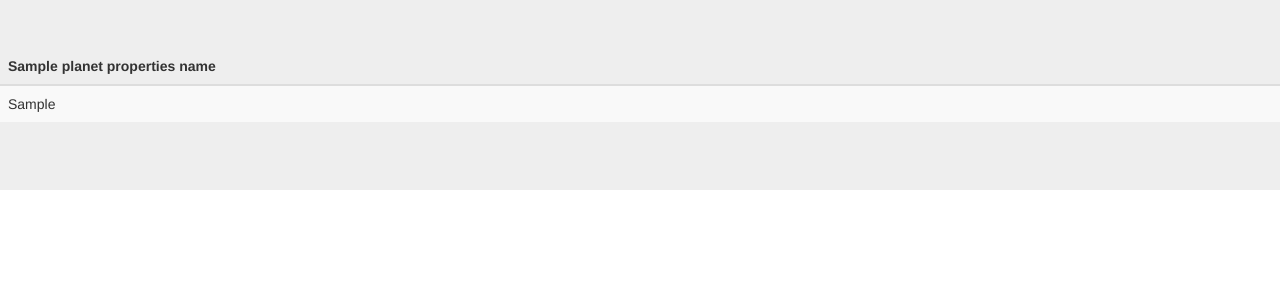
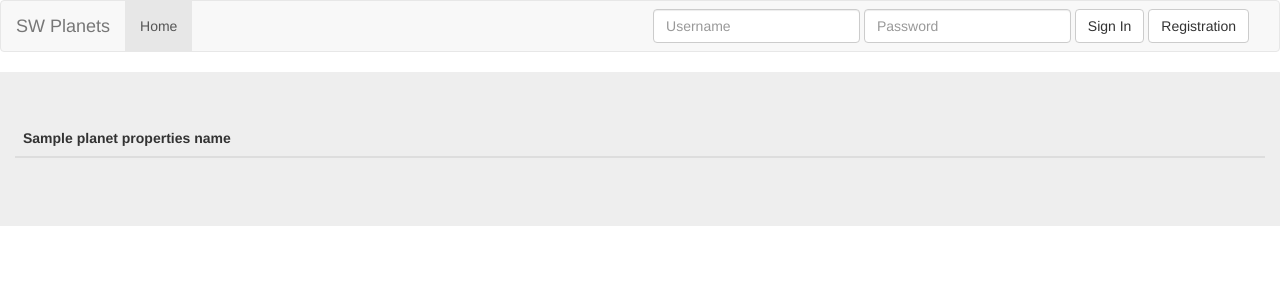
Before and after one commit to bekor/the-world-of-star-wars, a Flask app: template templates/planets.html in a window 1280 px wide. Shown: the top 300 px of the page. Run offline with Flask 2, Linux system fonts and the light colour scheme; the template is opened without the code that fills it: most values are stand-ins (such as "Sample title", 1, 10 or a date in 2020); lists and menus that the app fills with data are empty; some libraries are stand-ins or nearby versions.

Commit message:
Planets and residents from swapi.co listing in tables and in modals

```diff
--- a/main.py
+++ b/main.py
@@ -1,24 +1,19 @@
-from flask import Flask, session, redirect, url_for, escape, request, render_template
+from flask import Flask, session, redirect, url_for, escape, request, render_template, json
 from flask_restful import Resource, Api
-from werkzeug.security import generate_password_hash, check_password_hash
+from hash_helper import set_password_hash, check_password
+from database_manager import query_handler
 import os
 
 app = Flask(__name__)
 api = Api(app)
 
+
 @app.route('/')
 def index():
-    print(session)
     if 'username' in session:
-        return 'Logged in as %s' % escape(session['username'])
-    return 'You are not logged in'
+        return render_template('list.html')
+    return render_template('index.html')
 
-def set_password_hash(password):
-    pw_hash = generate_password_hash(password)
-    return pw_hash
-
-def check_password(self, password):
-        return check_password_hash(self.pw_hash, password)
 
 @app.route('/login', methods=['GET', 'POST'])
 def login():
@@ -35,6 +30,7 @@ def login():
         </form>
     '''
 
+
 @app.route('/logout')
 def logout():
     # remove the username from the session if it's there
@@ -44,24 +40,24 @@ def logout():
 # set the secret key.  keep this really secret:
 app.secret_key = 'A0Zr98j/3yX R~XHH!jmN]LWX/,?RT'
 
+
 @app.route('/list')
 def home():
+    planet_properties_name = ["Name", "Diameter in KM", "Climate", "Terrain",
+                              "Surface water", "Population", "Residents"]
     if 'username' in session:
-        planet_properties_name = ["Name", "Diameter in KM", "Climate", "Terrain",
-                                "Surface water", "Population", "Residents"]
-        return render_template('planets.html', planet_properties_name=planet_properties_name)
+        return render_template('planets.html',
+                               planet_properties_name=planet_properties_name,
+                               )
     else:
-        return redirect(url_for('login'))
+        return render_template('planets.html',
+                               planet_properties_name=planet_properties_name,
+                               )
 
-
-# @app.route('/board/<int:board_id>')
-# def about(board_id):
-#     menu_items = "Add new card"
-#     return render_template('board_details.html', create_object=menu_items)
 
 class Document(Resource):
     def get(self):
-        return {'hello' : 'world'}
+        return {'hello': 'world'}
 
 api.add_resource(Document, '/document')
 
--- /dev/null
+++ b/static/js/main.js
@@ -0,0 +1,17 @@
+
+function main(){
+    $('#registrationModal').hide();
+    $('#residentModal').hide();
+
+    $('.modal').on('hidden.bs.modal', function(){
+        $('input').text("");
+        $('#residenceBody').html("");
+    })
+
+    $('#registrationButton').click(function() {
+        $('#registrationModal').modal('show');
+    });
+
+}
+
+$(document).ready(main)
--- /dev/null
+++ b/static/js/planets.js
@@ -0,0 +1,79 @@
+function planets(){
+    getPlanets();
+
+}
+
+function getPlanets(){
+    var planetResults;
+    $.ajax({
+        dataType: "json",
+        url: "http://swapi.co/api/planets",
+        success: function (response) {
+            getPlanetsCallback(response.results);
+        },
+        fail: function(data, status){
+            console.log(status)
+        }
+    });
+    return planetResults;
+}
+
+function getPlanetsCallback(planetsArray){
+    planetAttrsName = ['name', 'diameter',
+                       'climate', 'terrain',
+                       'surface_water', 'population',
+                       'residents'];
+    for(let i = 0; i < planetsArray.length; i++){
+        generatePlanetRow(planetsArray[i], planetAttrsName);
+    }
+}
+
+function generatePlanetRow(planetAttribute, attributeNames) {
+    var planetHtmlId = planetAttribute.name.slice(0,2) + planetAttribute.orbital_period;
+    let generateRow = $('<tr>').attr('id', planetHtmlId);
+    $(generateRow).appendTo('tbody');
+    for(let i = 0; i< attributeNames.length; i++) {
+        let palnetAtr;
+        if(i == attributeNames.length-1) {
+            let residents = planetAttribute[attributeNames[i]];
+            var resAttr = valueResidtensButton(residents)
+            if(resAttr.peopleId.length > 0){
+                palnetAtr = $(generateRow)
+                                    .append($('<td>')
+                                        .append($('<button>')
+                                            .attr('class', 'residentsButton')
+                                            .attr('data-residence', planetAttribute.name)
+                                            .attr('data-peopleId', resAttr.peopleId)
+                                            .text(resAttr.text)
+                                        )
+                                    );
+            } else {
+                palnetAtr = $(generateRow)
+                                    .append($('<td>').text(resAttr.text));
+            }
+            $(palnetAtr).appendTo(generateRow);
+        } else {
+            palnetAtr = $(generateRow)
+                                .append($('<td>').text(planetAttribute[attributeNames[i]]));
+            $(palnetAtr).appendTo(generateRow);
+        }
+    }
+}
+
+function valueResidtensButton(residents){
+    let residentText, peopleId = [];
+    if(residents.length<1) {
+        residentText = 'Not known residents';
+    } else {
+        residentText = residents.length + ' residents';
+        for(let j = 0; j < residents.length; j++){
+            peopleId.push(residents[j]);
+        }
+    }
+    return {
+        text: residentText,
+        peopleId: peopleId
+    };
+}
+
+planets();
--- /dev/null
+++ b/static/js/residents.js
@@ -0,0 +1,58 @@
+function residents(){
+    var residentArray, residenceName;
+    $(document).on('click', '.residentsButton', function(event) {
+        $('#residenceTitle').text("");
+
+        residentArray = $(this).data('peopleid').split(",");
+        console.log(residentArray)
+        residenceName = $(this).data('residence');
+        console.log(residenceName)
+        $('#residenceTitle').text("Residents of " + residenceName);
+
+        people(residentArray, residenceName);
+        $('#residentModal').modal('show');
+    });
+
+}
+
+function people(residenceArray){
+    residLeng = residenceArray.length
+    if(residLeng > 0){
+        for(let i = 0; i < residLeng; i++){
+            getPersonAttr(residenceArray[i]);
+        }
+    } else {
+        console.log("Something went wrong" + residenceArray);
+    }
+}
+
+function getPersonAttr(personRout){
+    $.getJSON(personRout, function(response){
+        getPersonCallback(response);
+    })
+}
+
+function getPersonCallback(personObj){
+    personAttrsName = ['name', 'height',
+                       'mass', 'skin_color',
+                       'hair_color', 'eye_color',
+                       'birth_year', 'gender'];
+    generateResidentsRow(personObj, personAttrsName);
+}
+
+function generateResidentsRow(personObj, personAttrsName){
+    var personHtmlId = "person" + personObj.url.slice(27,-1);
+    let generateRow = $('<tr>').attr('id', personHtmlId);
+    $(generateRow).appendTo('#residenceBody');
+    for(let i = 0; i< personAttrsName.length; i++) {
+        var personCol;
+        var personAttr = personObj[personAttrsName[i]];
+        personCol = $(generateRow)
+                            .append($('<td>')
+                                .text(personAttr)
+                            );
+        $(personCol).appendTo(generateRow);
+    }
+}
+
+residents();
--- a/templates/layout.html
+++ b/templates/layout.html
@@ -1,15 +1,22 @@
 <!DOCTYPE html>
 <html>
     <head>
-        <script src="https://ajax.googleapis.com/ajax/libs/jquery/3.2.1/jquery.min.js"></script>
+        <script src="https://ajax.googleapis.com/ajax/libs/jquery/3.2.1/jquery.min.js" defer></script>
+        <script src="https://maxcdn.bootstrapcdn.com/bootstrap/3.3.7/js/bootstrap.min.js" integrity="sha384-Tc5IQib027qvyjSMfHjOMaLkfuWVxZxUPnCJA7l2mCWNIpG9mGCD8wGNIcPD7Txa" crossorigin="anonymous" defer></script>
         <link rel="stylesheet" href="https://maxcdn.bootstrapcdn.com/bootstrap/3.3.7/css/bootstrap.min.css" integrity="sha384-BVYiiSIFeK1dGmJRAkycuHAHRg32OmUcww7on3RYdg4Va+PmSTsz/K68vbdEjh4u" crossorigin="anonymous">
         <title>{% block title %}{% endblock %}</title>
+        <script src="{{ url_for('static', filename='js/main.js') }}" defer></script>
+        <!--<link rel="stylesheet" type="text/css" href="{{ url_for('static', filename='css/style.css') }}">-->
     </head>
     <body>
+        {% block navbar %}{% endblock %}
+        {% include "registration.html" %}
+        {% include "ppl_residents.html" %}
         <div class="jumbotron">
             <div class="container-fluid">
             {% block body %}{% endblock %}
             </div>
         </div>
+
     </body>
 </html>
--- /dev/null
+++ b/templates/nav_bar.html
@@ -0,0 +1,33 @@
+<nav class="navbar navbar-default" role="navigation">
+    <div class="container-fluid">
+        <div class="navbar-header">
+            <button type="button" class="navbar-toggle collapsed" data-toggle="collapse" data-target="#bs-example-navbar-collapse-1" aria-expanded="false">
+                <span class="sr-only">Toggle navigation</span>
+                <span class="icon-bar"></span>
+                <span class="icon-bar"></span>
+                <span class="icon-bar"></span>
+            </button>
+            <a class="navbar-brand" href="#">SW Planets</a>
+        </div>
+        <div class="collapse navbar-collapse" id="bs-example-navbar-collapse-1">
+            <ul class="nav navbar-nav">
+                <li class="active"><a href="/">Home</a></li>
+            </ul>
+            {% if not session.username %}
+            <form class="navbar-form navbar-right" role="form">
+                <div class="form-group">
+                    <input type="text" class="form-control" name="username" placeholder="Username">
+                    <input type="password" class="form-control" name="password" placeholder="Password">
+                </div>
+                <button type="button" class="btn btn-default">Sign In</button>
+                <button type="button" class="btn btn-default" id="registrationButton">Registration</button>
+            </form>
+            {% else %}
+            <div clas="nav-form navbar-right">
+                <p>{{ session.username }}</p>
+                <button type="button" class="btn btn-default">Logout</button>
+            </div>
+            {% endif %}
+        </div>
+    </div>
+</nav>
--- a/templates/planets.html
+++ b/templates/planets.html
@@ -1,9 +1,14 @@
 {% extends "layout.html" %}
 {% block title %}Planets{% endblock %}
+{% block navbar %}
+    {% include 'nav_bar.html' %}
+{% endblock %}
 {% block body %}
-<div class="row">
+<script src="{{ url_for('static', filename='js/planets.js') }}" defer></script>
+<script src="{{ url_for('static', filename='js/residents.js') }}" defer></script>
+
 <div class="table-responsive">
-        <table class="table table-striped">
+    <table class="table table-hover" id="planets_table">
         <thead>
             <tr>
                 {% for planet_property_name in planet_properties_name %}
@@ -11,16 +16,8 @@
                 {% endfor %}
             </tr>
         </thead>
-            <tbody>
-                {% for planet_dataset in planets_result_set %}
-                <tr>
-                    {% for planet_property in planet_dataset %}
-                        <td>{{ planet_property }}</td>
-                    {% endfor %}
-                </tr>
-                {% endfor %}
+        <tbody id="planet">
         </tbody>
     </table>
 </div>
-</div>
 {% endblock %}
--- /dev/null
+++ b/templates/ppl_residents.html
@@ -0,0 +1,33 @@
+<!-- Residents Modal -->
+<div class="container" style="position: absolute">
+    <div class="modal fade" role="dialog" id="residentModal">
+        <div class="modal-dialog">
+            <div class="modal-content">
+                <div class="modal-header">
+                    <button type="button" class="close" data-dismiss="modal">&times;</button>
+                    <h4 class="modal-title", id="residenceTitle"></h4>
+                </div>
+                <div class="modal-body" id="">
+                    <div class="table-responsive">
+                        <table class="table table-hover">
+                            <thead>
+                                <tr>
+                                    <th>Name</th>
+                                    <th>Height (m)</th>
+                                    <th>Mass (kg)</th>
+                                    <th>Skin color</th>
+                                    <th>Hair color</th>
+                                    <th>Eye color</th>
+                                    <th>Birth year</th>
+                                    <th>Gender</th>
+                                </tr>
+                            </thead>
+                            <tbody id="residenceBody">
+                            </tbody>
+                        </table>
+                    </div>
+                </div>
+            </div>
+        </div>
+    </div>
+</div>
--- /dev/null
+++ b/templates/registration.html
@@ -0,0 +1,35 @@
+<!-- Registration Modal -->
+<div class="container" style="position: absolute">
+    <div class="modal fade" role="dialog" id="registrationModal">
+        <div class="modal-dialog">
+            <div class="modal-content">
+                <div class="modal-header">
+                    <button type="button" class="close" data-dismiss="modal">&times;</button>
+                    <h4 class="modal-title">Registration</h4>
+                </div>
+                <div class="modal-body">
+                    <div class="form-group">
+                        <label for="username" class="control-label">Username</label>
+                        <input type="text" class="form-control" name="username" id="username"  placeholder="Enter your Username"/>
+                    </div>
+
+                    <div class="form-group">
+                        <label for="password" class="control-label">Password</label>
+                        <input type="password" class="form-control" name="password" id="password"  placeholder="Enter your Password"/>
+                    </div>
+
+                    <div class="form-group">
+                        <label for="confirm" class="control-label">Confirm Password</label>
+                        <input type="password" class="form-control" name="confirm" id="confirm"  placeholder="Confirm your Password"/>
+                    </div>
+
+                    <div class="form-group ">
+                        <a href="" target="_blank" type="button" id="button" class="btn btn-primary btn-lg login-button">Register</a>
+                    </div>
+
+                    </div>
+                </div>
+            </div>
+        </div>
+    </div>
+</div>
```
Also changed, not shown: hash_helper.py (added, +9 -0 lines), templates/index.html (added, +15 -0 lines). Lines whose indentation alone changed are shown as unchanged.
